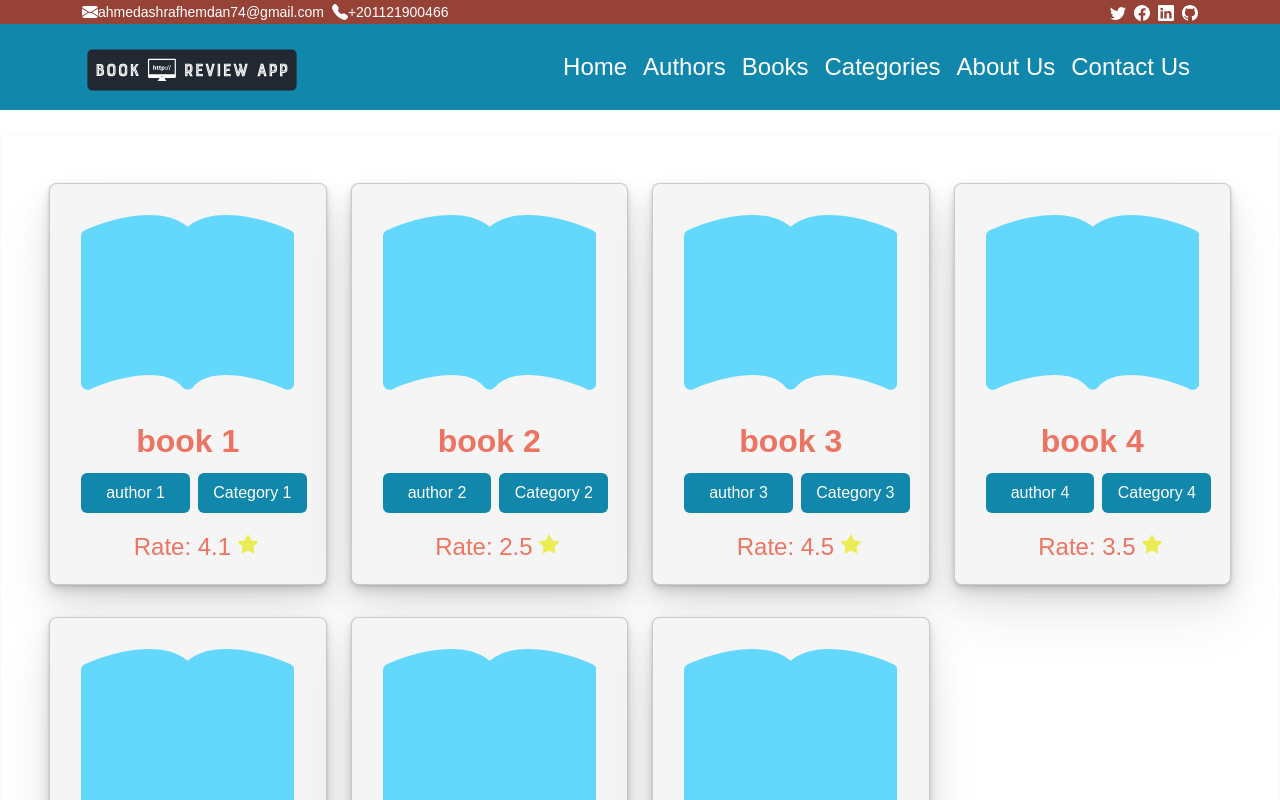
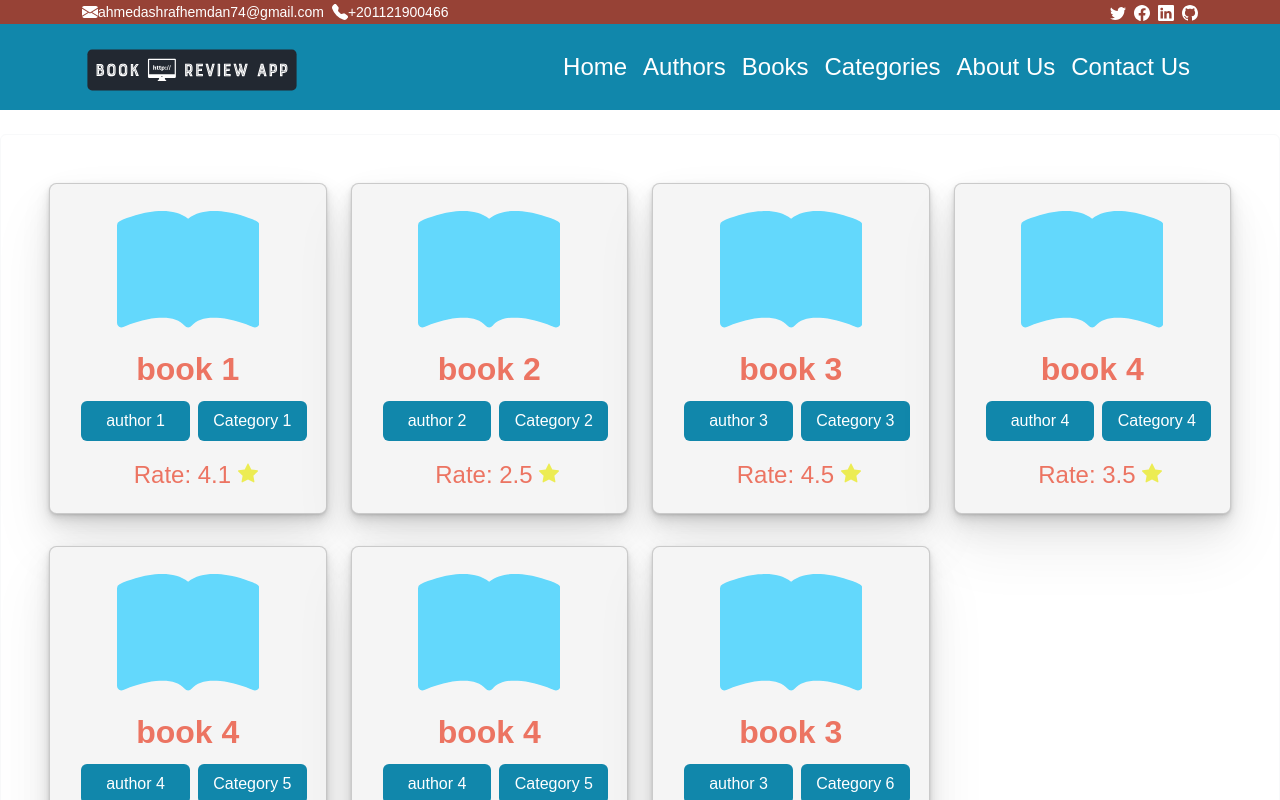
Before and after one commit to hemda74/Book-Review-Front, a Next.js app in the folder app/: page /books in a window 1280 px wide. Shown: the top 800 px of the page. Built offline with nearby package versions, Linux system fonts and the light colour scheme.

Commit message:
resize book image

```diff
--- a/app/components/BookCard.tsx
+++ b/app/components/BookCard.tsx
@@ -17,7 +17,8 @@ const BookCard = (props: Props) => {
     <Link
       href={`/books/${props.book_id}`}>
         <div className={`card ${styles.cardContainer}`}>
-              <BsBookFill size={60} className={`${styles.cardImage}`}/>
+          {/* here we can can add book image insted of icon */}
+              <BsBookFill  className={`${styles.cardImage}`}/>
               <div className="text-center">
                     <span className={`fs-2 d-block  ${styles.textTitle} ${styles.textStyle}`}>
                       {props.book_name}
--- a/app/styles/BookCard.module.css
+++ b/app/styles/BookCard.module.css
@@ -36,7 +36,7 @@
 .cardImage{
     color: #63d8fc;
     height: 30%;
-    width: 90%;
+    width: 60%;
     border-radius: .5rem;
     transition: .3s ease;
     align-self: center;
```
